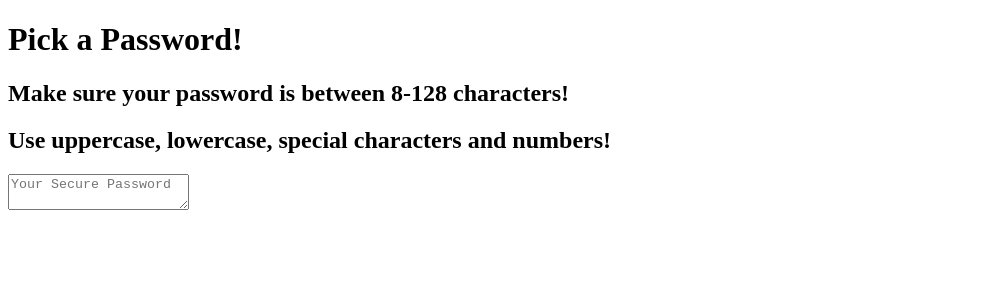
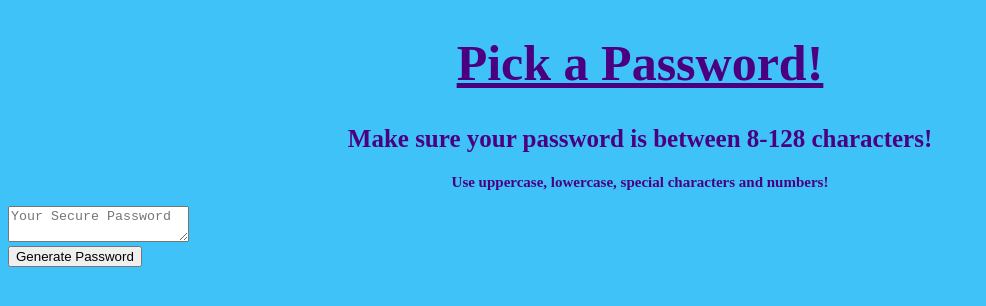
Before and after one commit to raynawilliams1993/open-sesame, a plain HTML site: page pw.html in a window 1280 px wide. Shown: the whole page, without its empty margins (0-986 px from the left). Drawn offline with Linux system fonts and the light colour scheme.

Commit message:
origin.master

```diff
--- a/pw.html
+++ b/pw.html
@@ -6,6 +6,7 @@
     <meta http-equiv="X-UA-Compatible" content="ie=edge">
     <title>Password Generator</title>
 </head>
+<link rel="stylesheet" type="text/css" href="style.css">
 <body>
     <div class="wrapper">
         <header>
@@ -17,8 +18,9 @@
           </div>
           <div class="card">
             <div class="card-header">
-              <h2>Use uppercase, lowercase, special characters and numbers!</h2>
+              <h3>Use uppercase, lowercase, special characters and numbers!</h3>
             </div>
+
             <div class="card-body">
               <textarea
                 readonly
@@ -28,6 +30,14 @@
               ></textarea>
             </div>
 
+            <div class="card-footer">
+                <button id="generate" class="btn">Generate Password</button>
+              </div>
+            </div>
+          </div>
+          </div>
+
+
 
     <script src="script.js"></script>
 </body>
--- a/script.js
+++ b/script.js
@@ -65,9 +65,12 @@ while(notContainsCriteria) {
 
 function newContent() {
     document.open();
-    document.write("<h1>YEEE - YEEE!</h1>");
+    document.write("Pick your Password!.style.color ='red'");
     document.close();
 }
 result = passwordArr.reduce(toString);
 alert(result);
 document.write(result);
+
+//style
+h1 id
--- /dev/null
+++ b/style.css
@@ -0,0 +1,25 @@
+
+body{
+    background-color: rgb(62, 194, 247);
+}
+container{}
+h1 {
+    color: indigo;
+    text-align: center;
+    font-size: 50px;
+    text-decoration:underline;
+}
+
+h2 {
+    color: indigo;
+    text-align: center;
+    font-size: 25px;
+
+}
+
+h3 {
+    color: indigo;
+    text-align: center;
+    font-size: 15px;
+
+}
```
